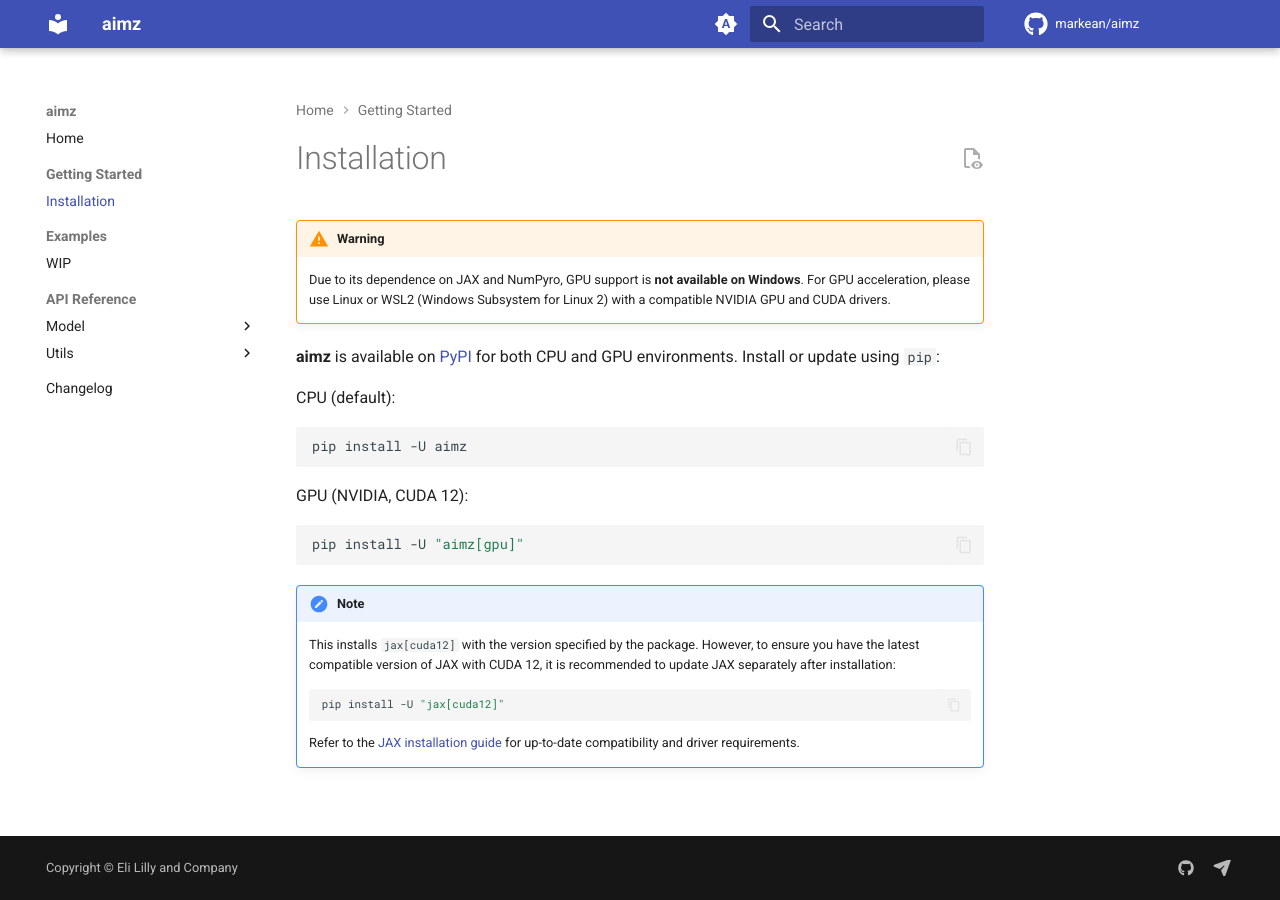
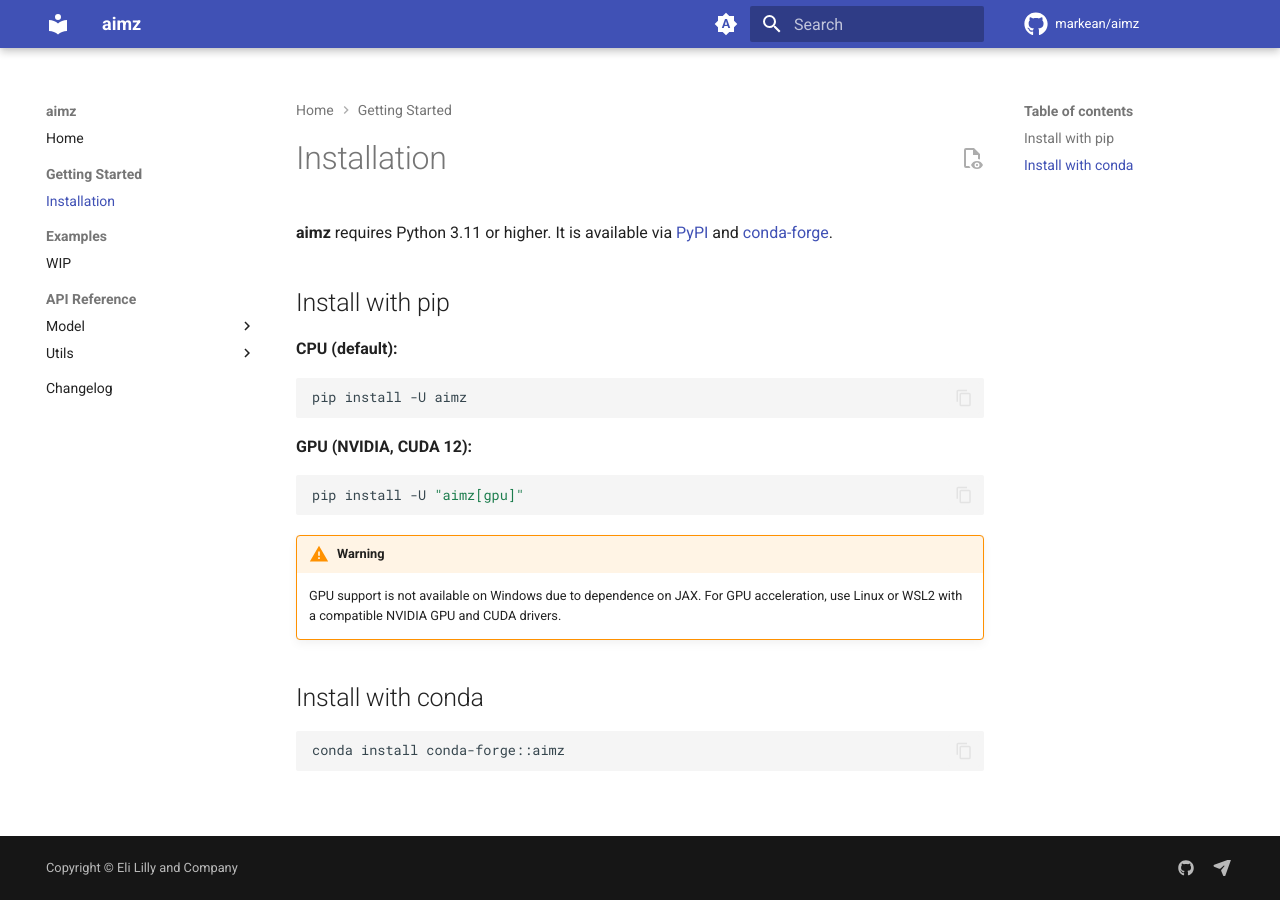
Before and after one commit to markean/aimz, an MkDocs documentation site: the page built from docs/installation.md, in a window 1280 px wide. Built offline with MkDocs 1.6.1 and Material for MkDocs 9.7.7, drawn with Linux system fonts in a browser that asks for light colours; comment, search, counter and statistics services are not loaded.

Commit message:
Update installation instructions in documentation with conda publication

````diff
--- a/docs/installation.md
+++ b/docs/installation.md
@@ -1,25 +1,20 @@
 # Installation
 
+**aimz** requires Python 3.11 or higher. It is available via [PyPI](https://pypi.org/project/aimz/) and [conda-forge](https://anaconda.org/conda-forge/aimz).
+
+## Install with pip
+**CPU (default):**
+  ```sh
+  pip install -U aimz
+  ```
+**GPU (NVIDIA, CUDA 12):**
+  ```sh
+  pip install -U "aimz[gpu]"
+  ```
 !!! warning
+    GPU support is not available on Windows due to dependence on JAX. For GPU acceleration, use Linux or WSL2 with a compatible NVIDIA GPU and CUDA drivers.
 
-    Due to its dependence on JAX and NumPyro, GPU support is **not available on Windows**.
-    For GPU acceleration, please use Linux or WSL2 (Windows Subsystem for Linux 2) with a compatible NVIDIA GPU and CUDA drivers.
-
-**aimz** is available on [PyPI](https://pypi.org/project/aimz/) for both CPU and GPU environments. Install or update using `pip`:
-
-CPU (default):
+## Install with conda
 ```sh
-pip install -U aimz
+conda install conda-forge::aimz
 ```
-
-GPU (NVIDIA, CUDA 12):
-```sh
-pip install -U "aimz[gpu]"
-```
-!!! note
-
-    This installs `jax[cuda12]` with the version specified by the package. However, to ensure you have the latest compatible version of JAX with CUDA 12, it is recommended to update JAX separately after installation:
-    ```sh
-    pip install -U "jax[cuda12]"
-    ```
-    Refer to the [JAX installation guide](https://docs.jax.dev/en/latest/installation.html) for up-to-date compatibility and driver requirements.
````
